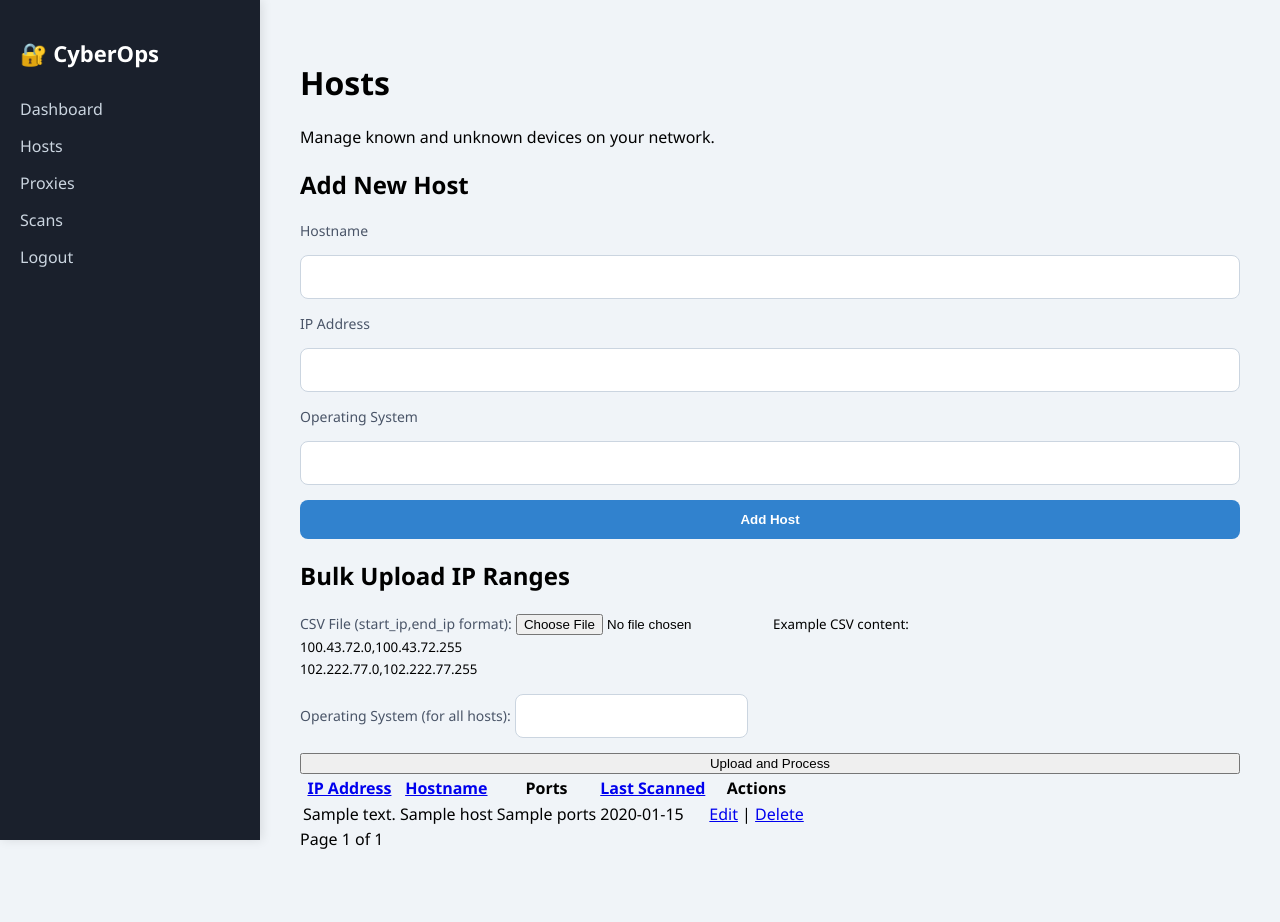
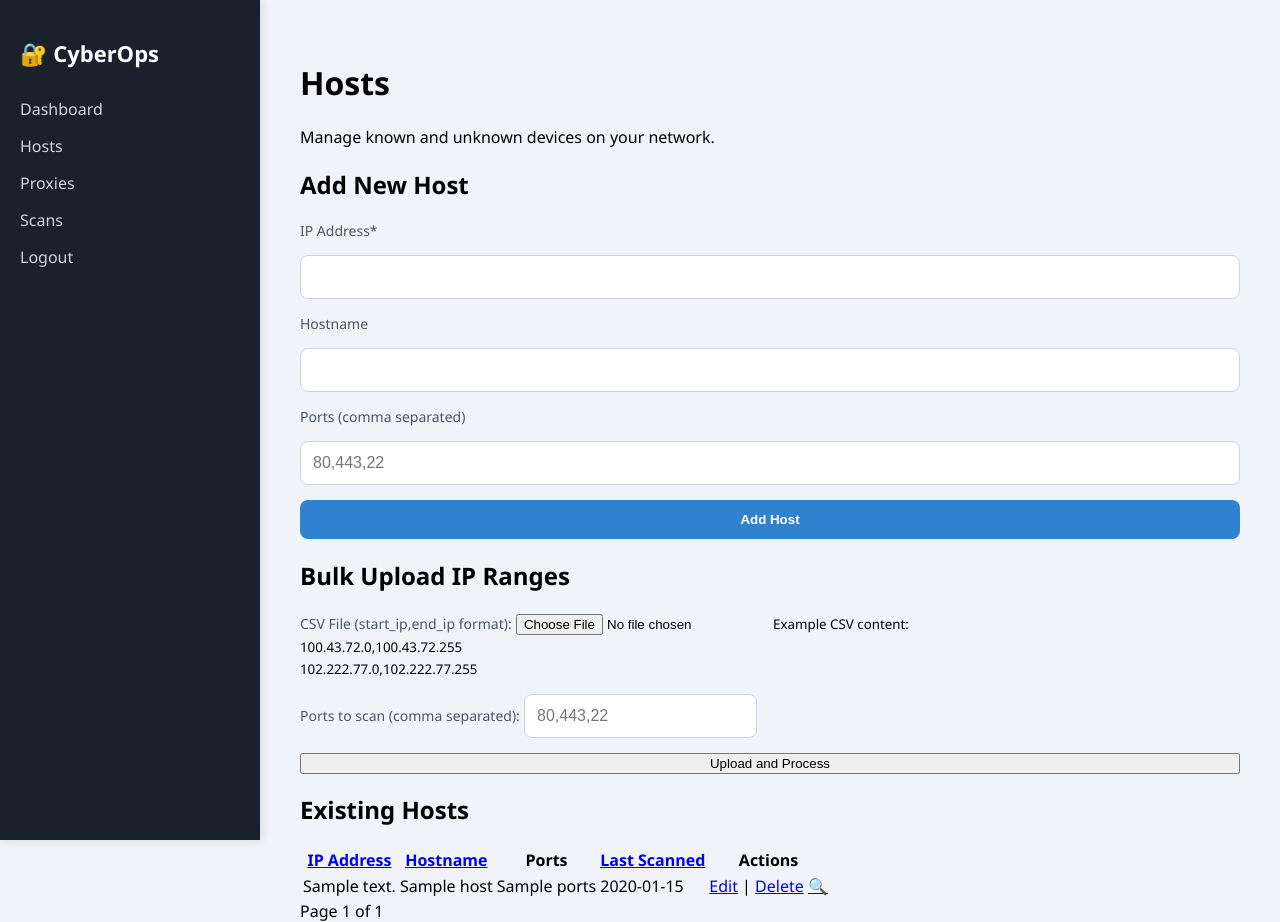
Before and after one commit to LM-Codespace/Dashboard-Flask, a Flask app: template templates/hosts.html in a window 1280 px wide. Before the commit the page ends 849 px from the top, so only its background shows below. Run offline with Flask 3, Linux system fonts and the light colour scheme; the template is opened without the code that fills it: most values are stand-ins (such as "Sample title", 1, 10 or a date in 2020); some libraries are stand-ins or nearby versions.

Commit message:
Update hosts.html

```diff
--- a/templates/hosts.html
+++ b/templates/hosts.html
@@ -6,18 +6,18 @@
     <!-- Add Host Form -->
     <h2>Add New Host</h2>
     <form method="POST" action="/hosts">
+        <label for="ip_address">IP Address*</label>
+        <input type="text" id="ip_address" name="ip_address" required
+               pattern="^((25[0-5]|2[0-4][0-9]|[01]?[0-9][0-9]?)\.){3}(25[0-5]|2[0-4][0-9]|[01]?[0-9][0-9]?)$">
+
         <label for="hostname">Hostname</label>
-        <input type="text" id="hostname" name="hostname" required>
+        <input type="text" id="hostname" name="hostname">
 
-        <label for="ip_address">IP Address</label>
-        <input type="text" id="ip_address" name="ip_address" required>
-
-        <label for="os">Operating System</label>
-        <input type="text" id="os" name="os" required>
+        <label for="ports">Ports (comma separated)</label>
+        <input type="text" id="ports" name="ports" placeholder="80,443,22">
 
         <input type="submit" value="Add Host">
     </form>
-
 
     <!-- Bulk Upload Form -->
     <h2>Bulk Upload IP Ranges</h2>
@@ -33,12 +33,15 @@
         </div>
 
         <div class="form-group">
-            <label for="os">Operating System (for all hosts):</label>
-            <input type="text" class="form-control" id="os" name="os" required>
+            <label for="ports">Ports to scan (comma separated):</label>
+            <input type="text" class="form-control" id="ports" name="ports" placeholder="80,443,22" required>
         </div>
 
         <button type="submit" class="btn btn-primary">Upload and Process</button>
     </form>
+
+    <!-- Hosts Table -->
+    <h2>Existing Hosts</h2>
     <table class="host-table">
         <thead>
             <tr>
@@ -73,33 +76,36 @@
         <tbody>
             {% for host in hosts %}
             <tr>
-            <td>{{ host.ip_address }}</td>
-            <td>{{ host.hostname if host.hostname else 'N/A' }}</td>
+                <td>{{ host['ip_address'] }}</td>
+                <td>{{ host['hostname'] if host['hostname'] else 'N/A' }}</td>
                 <td>
-                {% if host.ports %}
-                    {{ host.ports|replace(",", ", ") }}
+                    {% if host['ports'] %}
+                        {{ host['ports']|replace(",", ", ") }}
                     {% else %}
                         Not scanned
                     {% endif %}
                 </td>
                 <td>
-                {% if host.last_scanned %}
-                    {{ host.last_scanned.strftime('%Y-%m-%d %H:%M') }}
+                    {% if host['last_scanned'] %}
+                        {{ host['last_scanned'].strftime('%Y-%m-%d %H:%M') }}
                     {% else %}
                         Never
                     {% endif %}
                 </td>
                 <td>
-                <a href="{{ url_for('edit_host', id=host.id) }}" class="btn-edit">Edit</a> |
-                <a href="{{ url_for('delete_host', id=host.id) }}" class="btn-delete" onclick="return confirm('Are you sure?')">Delete</a>
+                    <a href="{{ url_for('edit_host', id=host['id']) }}" class="btn-edit">Edit</a> |
+                    <a href="{{ url_for('delete_host', id=host['id']) }}" class="btn-delete" onclick="return confirm('Are you sure?')">Delete</a>
+                    <a href="{{ url_for('scan_host', id=host['id']) }}" class="btn-scan" title="Scan Ports">🔍</a>
                 </td>
             </tr>
             {% endfor %}
         </tbody>
     </table>
-<!-- After your hosts table -->
+
+    <!-- Pagination -->
     <div class="pagination">
         {% if pagination.has_prev %}
+            <a href="{{ url_for('hosts', page=1) }}">First</a>
             <a href="{{ url_for('hosts', page=pagination.page-1) }}">Previous</a>
         {% endif %}
 
@@ -107,6 +113,7 @@
 
         {% if pagination.has_next %}
             <a href="{{ url_for('hosts', page=pagination.page+1) }}">Next</a>
+            <a href="{{ url_for('hosts', page=pagination.pages) }}">Last</a>
         {% endif %}
     </div>
 {% endblock %}
```
Lines whose indentation alone changed are shown as unchanged.
